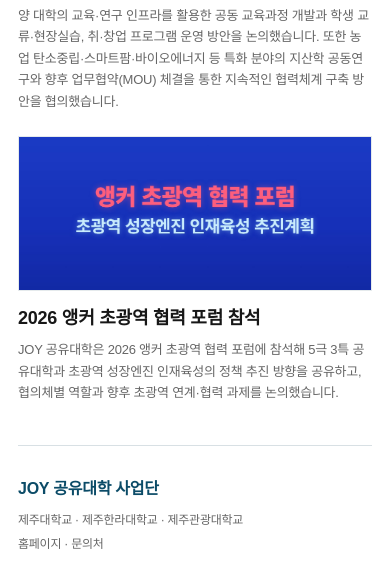
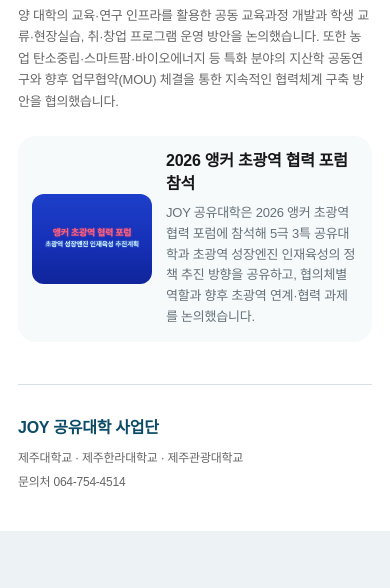
Before and after one commit to hblimwork-sys/JOY-Newsletter, a plain HTML site: page index.html in a window 390 px wide. Shown: the part 4644-5232 px from the top of the page. After the commit the page ends 5175 px from the top, so only its background shows below. Drawn offline with Linux system fonts and the light colour scheme.

Commit message:
Update index.html

```diff
--- a/index.html
+++ b/index.html
@@ -174,9 +174,67 @@
 
     .forum-news{
       margin-top:24px;
+      display:grid;
+      grid-template-columns:180px 1fr;
+      gap:22px;
+      align-items:center;
+      padding:18px;
+      background:#f6fafb;
+      border-radius:18px;
     }
-    .forum-news .thumb{
-      aspect-ratio:16/7;
+    .forum-thumb{
+      width:180px;
+      height:118px;
+      overflow:hidden;
+      border-radius:12px;
+      background:#eef3f5;
+    }
+    .forum-thumb img{
+      width:100%;
+      height:100%;
+      object-fit:cover;
+      display:block;
+    }
+    .forum-thumb.missing::after{
+      content:"사진 업로드 예정";
+      display:flex;
+      width:100%;
+      height:100%;
+      align-items:center;
+      justify-content:center;
+      color:#89949a;
+      font-size:13px;
+      font-weight:700;
+    }
+    .forum-content h4{
+      margin:0 0 8px;
+      font-size:18px;
+      line-height:1.4;
+      color:#171717;
+    }
+    .forum-content p{
+      margin:0;
+      font-size:14px;
+      line-height:1.75;
+      color:#667178;
+    }
+    @media (max-width:620px){
+      .forum-news{
+        grid-template-columns:120px 1fr;
+        gap:14px;
+        padding:14px;
+      }
+      .forum-thumb{
+        width:120px;
+        height:90px;
+      }
+      .forum-content h4{
+        font-size:16px;
+      }
+      .forum-content p{
+        font-size:13px;
+        line-height:1.6;
+      }
     }
 
     .footer{padding:30px 0 34px;border-top:1px solid var(--line)}
@@ -365,25 +423,27 @@
         </article>
       </div>
 
-      <article class="sub-news forum-news">
-        <div class="thumb">
+      <article class="forum-news">
+        <div class="forum-thumb">
           <img src="images/anchor-forum-main.jpg"
                alt="2026 앵커 초광역 협력 포럼"
                onerror="this.style.display='none';this.parentElement.classList.add('missing')">
         </div>
+        <div class="forum-content">
           <h4>2026 앵커 초광역 협력 포럼 참석</h4>
           <p>
             JOY 공유대학은 2026 앵커 초광역 협력 포럼에 참석해
             5극 3특 공유대학과 초광역 성장엔진 인재육성의 정책 추진 방향을 공유하고,
             협의체별 역할과 향후 초광역 연계·협력 과제를 논의했습니다.
           </p>
+        </div>
       </article>
     </section>
 
     <footer class="footer">
       <strong>JOY 공유대학 사업단</strong>
       <p>제주대학교 · 제주한라대학교 · 제주관광대학교</p>
-      <p>홈페이지 · 문의처</p>
+      <p>문의처 064-754-4514 </p>
     </footer>
 
   </div>
```
Lines whose indentation alone changed are shown as unchanged.
